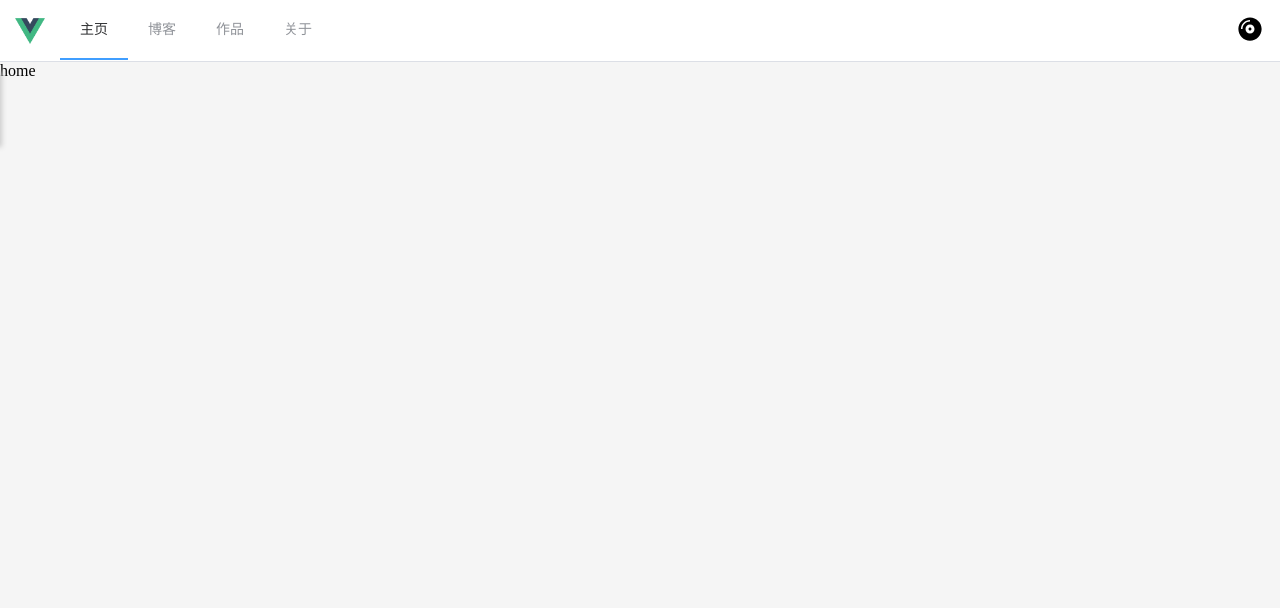
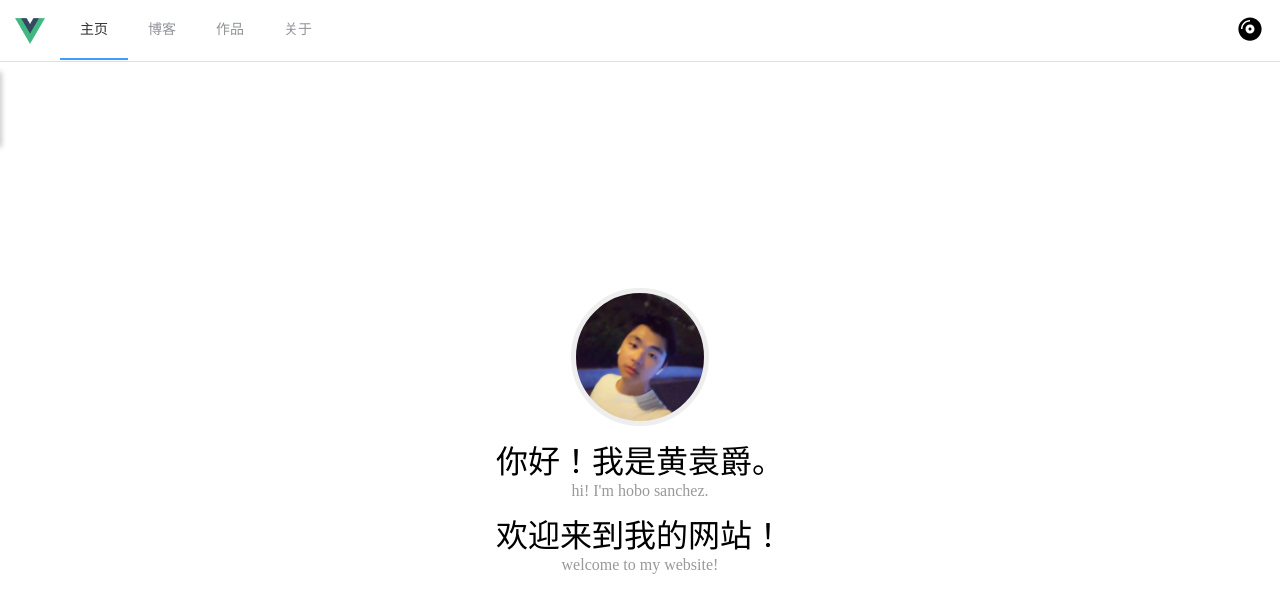
Before and after one commit to hobohuang/hobo-website, a Vue app: page /home in a window 1280 px wide. Shown: the top 608 px of the page. Built offline with nearby package versions, Linux system fonts and the light colour scheme.

Commit message:
完成首页布局

```diff
--- a/src/views/home/Index.vue
+++ b/src/views/home/Index.vue
@@ -1,13 +1,69 @@
 <template>
-  <div class="blog">home</div>
+  <div class="home">
+    <div class="content-box">
+      <span class="my-photo" @click="toBlog" />
+      <div class="content">
+        <p class="chinese">你好！我是黄袁爵。</p>
+        <p class="english">hi! I'm hobo sanchez.</p>
+      </div>
+      <div class="content">
+        <p class="chinese">欢迎来到我的网站！</p>
+        <p class="english">welcome to my website!</p>
+      </div>
+    </div>
+  </div>
 </template>
 
 <script lang="ts">
 import { defineComponent } from "vue";
+import { useRouter } from "vue-router";
 
 export default defineComponent({
-  name: "blog",
+  name: "home",
+  setup() {
+    const router = useRouter();
+    const toBlog = () => {
+      router.push("/blog");
+    };
+    return {
+      toBlog,
+    };
+  },
 });
 </script>
 
-<style lang="scss" scoped></style>
+<style lang="scss" scoped>
+.home {
+  min-height: calc(100vh - 62px);
+  background: #fff;
+  display: flex;
+  align-items: center;
+  justify-content: center;
+}
+.content-box {
+  display: flex;
+  flex-direction: column;
+  align-items: center;
+}
+.my-photo {
+  height: 128px;
+  width: 128px;
+  background-image: url(../../assets/img/photo.jpg);
+  background-size: cover;
+  background-position: center;
+  border-radius: 50%;
+  border: 5px solid #eee;
+  margin: 5px 0;
+  cursor: pointer;
+}
+.content {
+  margin: 5px 0;
+}
+.chinese {
+  font-size: 32px;
+}
+.english {
+  text-align: center;
+  color: #999;
+}
+</style>
```
Also changed, not shown: src/assets/img/photo.jpg (added).
